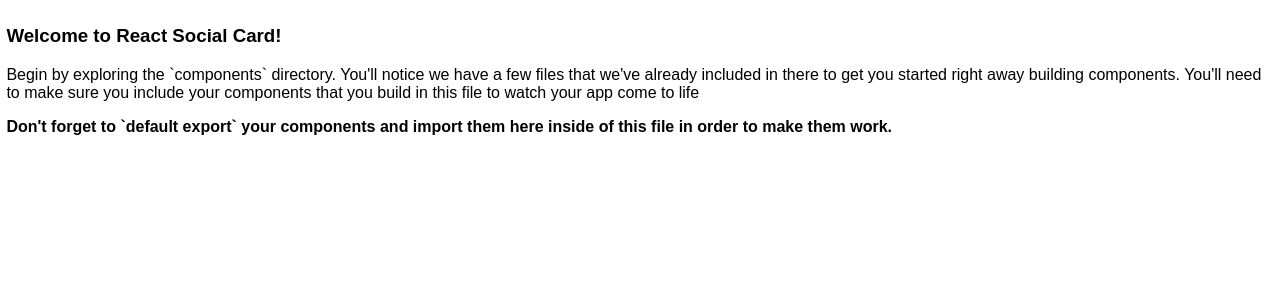
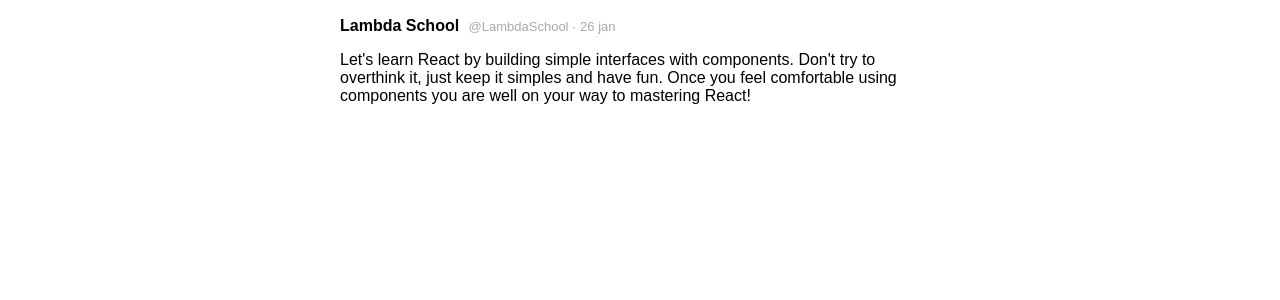
Before and after one commit to Alex-AK/react-functional-components, a React (Create React App) app in the folder Project-I-Social-Card/social-card/: page / in a window 1280 px wide. Shown: the top 300 px of the page. Built offline with nearby package versions, Linux system fonts and the light colour scheme; the HTML template or start-up script is replaced by a standard one.

Commit message:
HeaderContainer linked to app with content, and styled

```diff
--- a/Project-I-Social-Card/social-card/src/App.css
+++ b/Project-I-Social-Card/social-card/src/App.css
@@ -2,3 +2,9 @@
   Write your styles/CSS for App.js here and import into the component that you need
   IF you'd like to attempt to use less you'll have to research how to do this with Create React App
 */
+
+
+.container {
+  width: 600px;
+  margin: 0 auto;
+}
--- a/Project-I-Social-Card/social-card/src/App.js
+++ b/Project-I-Social-Card/social-card/src/App.js
@@ -1,23 +1,12 @@
 import React from 'react';
 import './App.css';
 
+import HeaderContainer from './components/HeaderComponents/HeaderContainer';
+
 const App = () => {
   return (
-    <div>
-      {/* <HeaderContainer /> */}
-      <h3>Welcome to React Social Card!</h3>
-      <p>
-        Begin by exploring the `components` directory. You'll notice we have a
-        few files that we've already included in there to get you started right
-        away building components. You'll need to make sure you include your
-        components that you build in this file to watch your app come to life
-      </p>
-      <p>
-        <strong>
-          Don't forget to `default export` your components and import them here
-          inside of this file in order to make them work.
-        </strong>
-      </p>
+    <div className="container">
+      <HeaderContainer />
     </div>
   );
 };
--- a/Project-I-Social-Card/social-card/src/components/HeaderComponents/Header.css
+++ b/Project-I-Social-Card/social-card/src/components/HeaderComponents/Header.css
@@ -1 +1,14 @@
 /* All styles for your header Components live here */
+
+
+.header-title {
+  font-size: 16px;
+  font-weight: 600;
+}
+
+.header-title span {
+  color: darkgrey;
+  font-size: 13px;
+  font-weight: 300;
+  padding-left: 5px;
+}
--- a/Project-I-Social-Card/social-card/src/components/HeaderComponents/HeaderContainer.js
+++ b/Project-I-Social-Card/social-card/src/components/HeaderComponents/HeaderContainer.js
@@ -1,2 +1,19 @@
 import React from 'react';
 import './Header.css';
+
+
+import HeaderTitle from './HeaderTitle';
+import HeaderContent from './HeaderContent';
+
+
+const HeaderContainer = () => {
+  return (
+    <div>
+      <HeaderTitle title="Lambda School" subtitle="@LambdaSchool · 26 jan" />
+      <HeaderContent content="Let's learn React by building simple interfaces with components. Don't try to overthink it, just keep it simples and have fun. Once you feel comfortable using components you are well on your way to mastering React!" />
+    </div>
+  )
+}
+
+
+export default HeaderContainer;
--- a/Project-I-Social-Card/social-card/src/components/HeaderComponents/HeaderContent.js
+++ b/Project-I-Social-Card/social-card/src/components/HeaderComponents/HeaderContent.js
@@ -1,2 +1,8 @@
 import React from 'react';
 import './Header.css';
+
+
+const HeaderContent = props => <p className="header-content">{props.content}</p>;
+
+
+export default HeaderContent;
```
Also changed, not shown: Project-I-Social-Card/social-card/src/components/HeaderComponents/HeaderTitle.js (+8 -0 lines).
